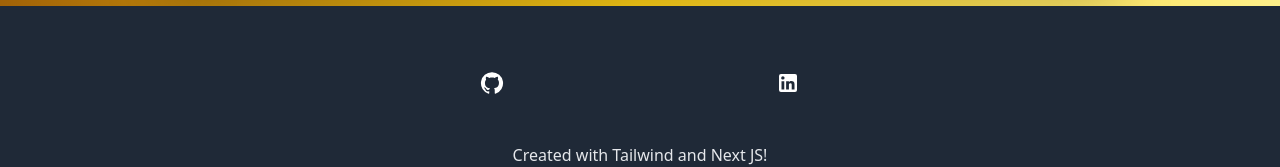
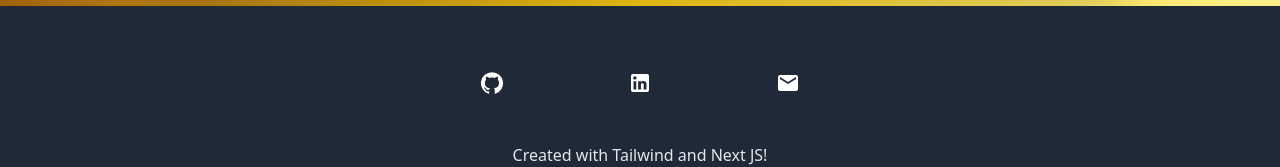
Before and after one commit to bluzeey/personalwebsite, a Next.js app: page / in a window 1280 px wide. Shown: the part 2633-2800 px from the top of the page. Built offline with nearby package versions, Linux system fonts and the light colour scheme; what tailwindcss-font-inter would draw is missing.

Commit message:
Added Mail Icon

```diff
--- a/components/Footer.jsx
+++ b/components/Footer.jsx
@@ -1,14 +1,17 @@
-import {LinkedIn, FacebookOutlined, GitHub} from '@mui/icons-material'
+import {LinkedIn,GitHub, Markunread} from '@mui/icons-material'
 function Footer() {
     return (
         <footer class="bg-gray-800 w-full py-8">
             <div class="max-w-screen-xl mx-auto px-4">
                 <div class="pt-8 flex max-w-xs mx-auto items-center justify-between">
-                    <a href="https://github.com/bluzeey" target="_blank" class=" hover:text-white transition-colors duration-200">
+                    <a href="https://github.com/bluzeey" target="_blank" className=" hover:text-white transition-colors duration-200">
                         <GitHub className="h-7 text-white"/>
                     </a>
-                    <a href="https://www.linkedin.com/in/sahil-maheshwari-702590228/" target="_blank" class=" hover:text-white transition-colors duration-200">
+                    <a href="https://www.linkedin.com/in/sahil-maheshwari-702590228/" target="_blank" className=" hover:text-white transition-colors duration-200">
                         <LinkedIn className="h-7 text-white"/>
+                    </a>
+                    <a href="mailto:sahilm1711@gmail.com" target="_blank" className="hover:text-white transition-colors duration-200">
+                        <Markunread className="h-7 text-white"/>
                     </a>
 
                 </div>
```
